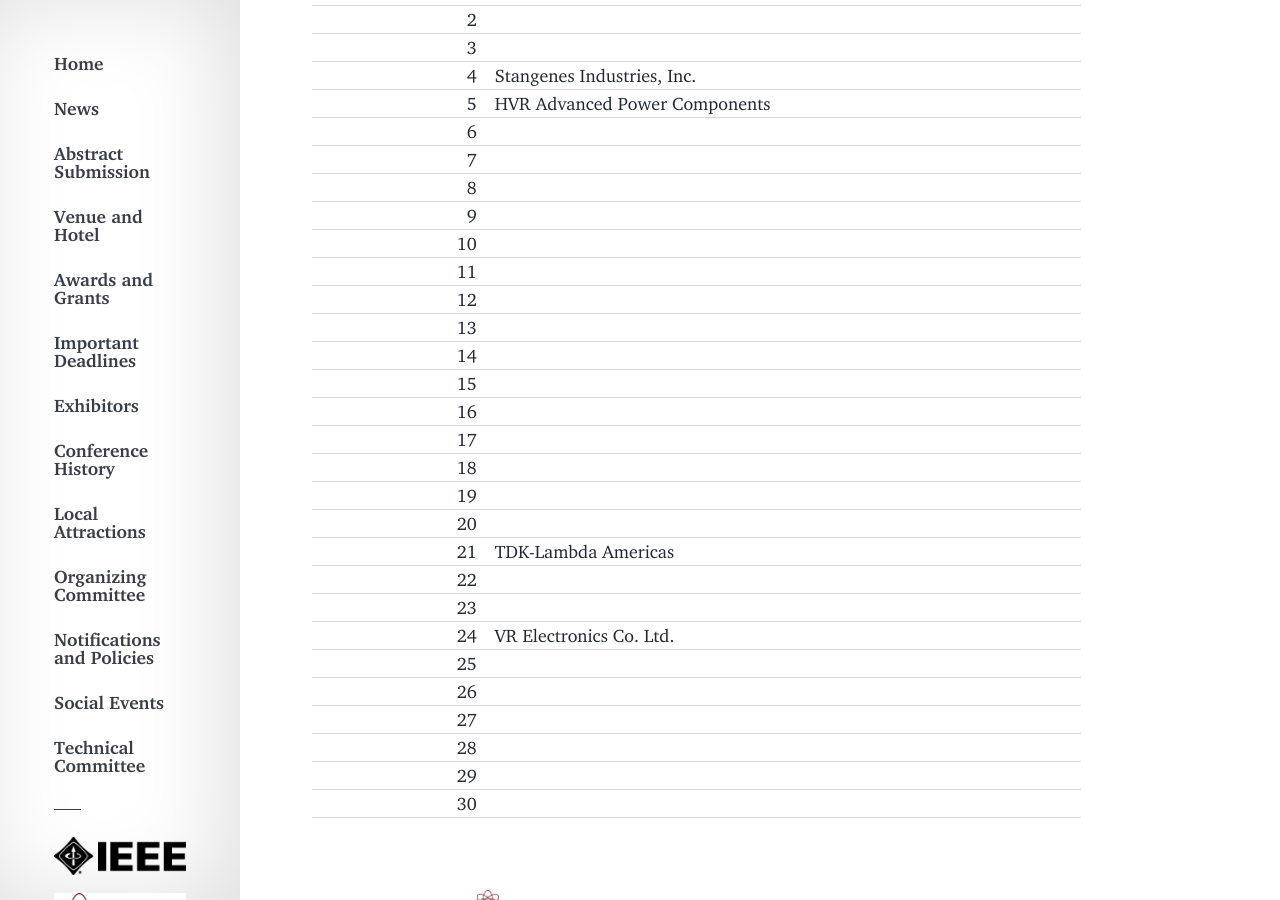
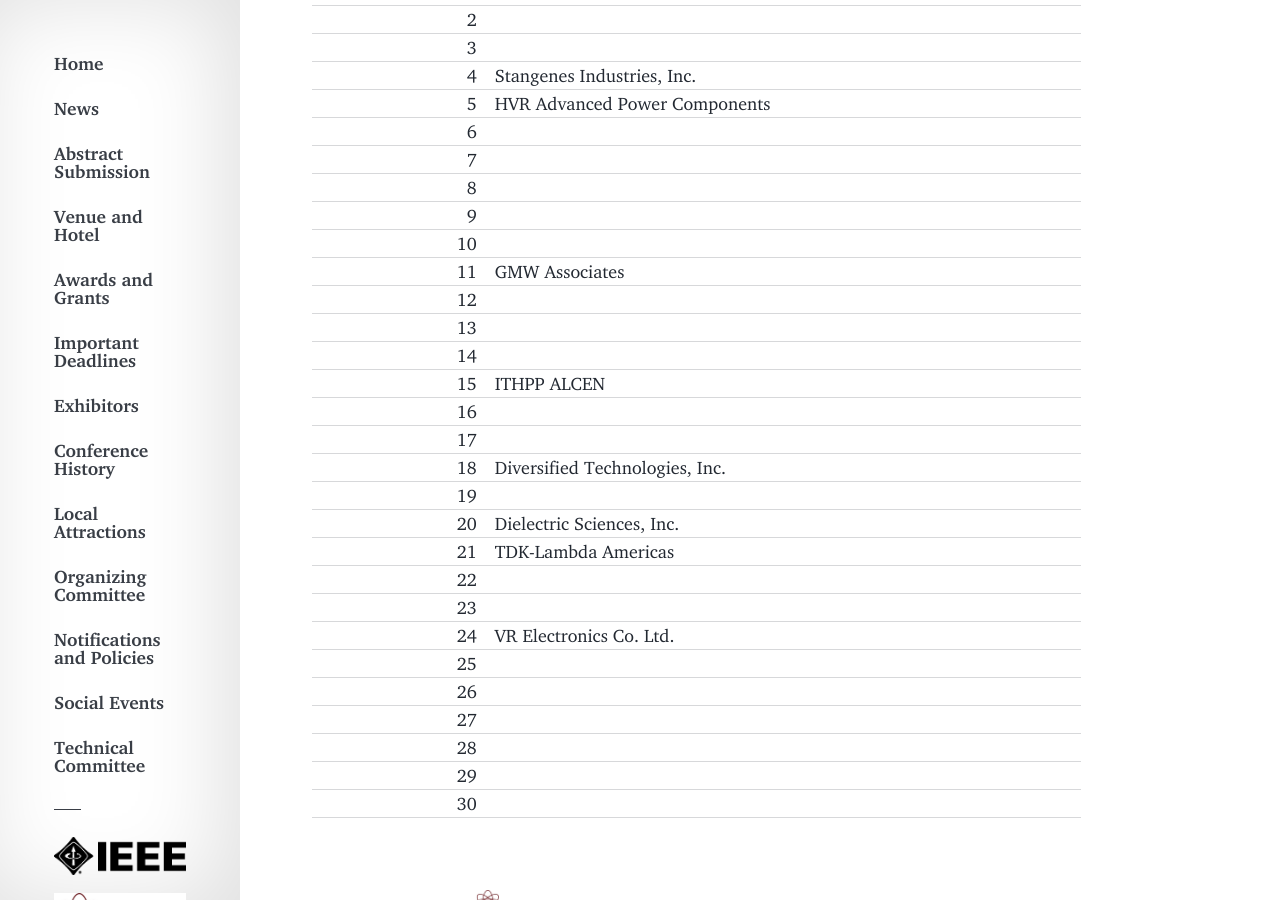
Before and after one commit to ppps2019/ppps2019.github.io, a Jekyll site: the page built from _info_articles/exhibitors.md, in a window 1280 px wide and 900 px high, scrolled down 2404 px. Built offline with Jekyll 4.4.1, drawn with Linux system fonts in a browser that asks for light colours; comment, search, counter and statistics services are not loaded.

Commit message:
add exhibitors

```diff
--- a/_info_articles/exhibitors.md
+++ b/_info_articles/exhibitors.md
@@ -43,16 +43,16 @@ If you plan to reserve a booth and **intend to make the booth registration depos
 | 8 | |
 | 9 | |
 | 10 | |
-| 11 | |
+| 11 | GMW Associates |
 | 12 | |
 | 13 | |
 | 14 | |
-| 15 | |
+| 15 | ITHPP ALCEN |
 | 16 | |
 | 17 | |
-| 18 | |
+| 18 | Diversified Technologies, Inc. |
 | 19 | |
-| 20 | |
+| 20 | Dielectric Sciences, Inc. |
 | 21 | TDK-Lambda Americas |
 | 22 | |
 | 23 | |
```
